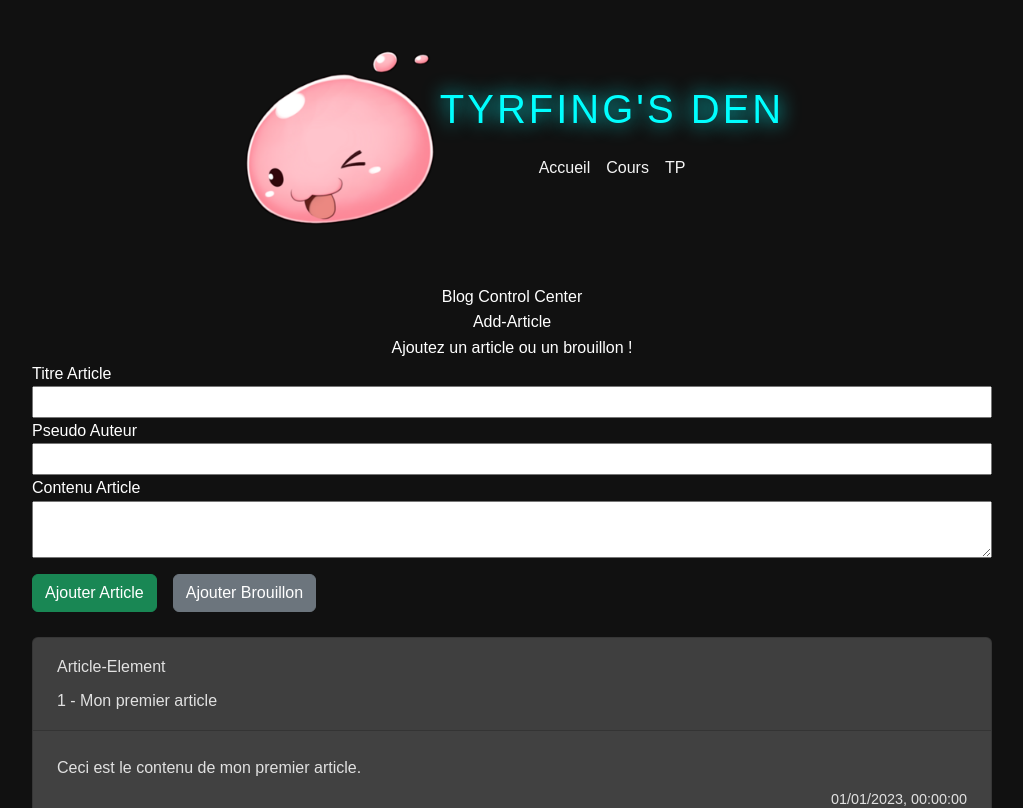
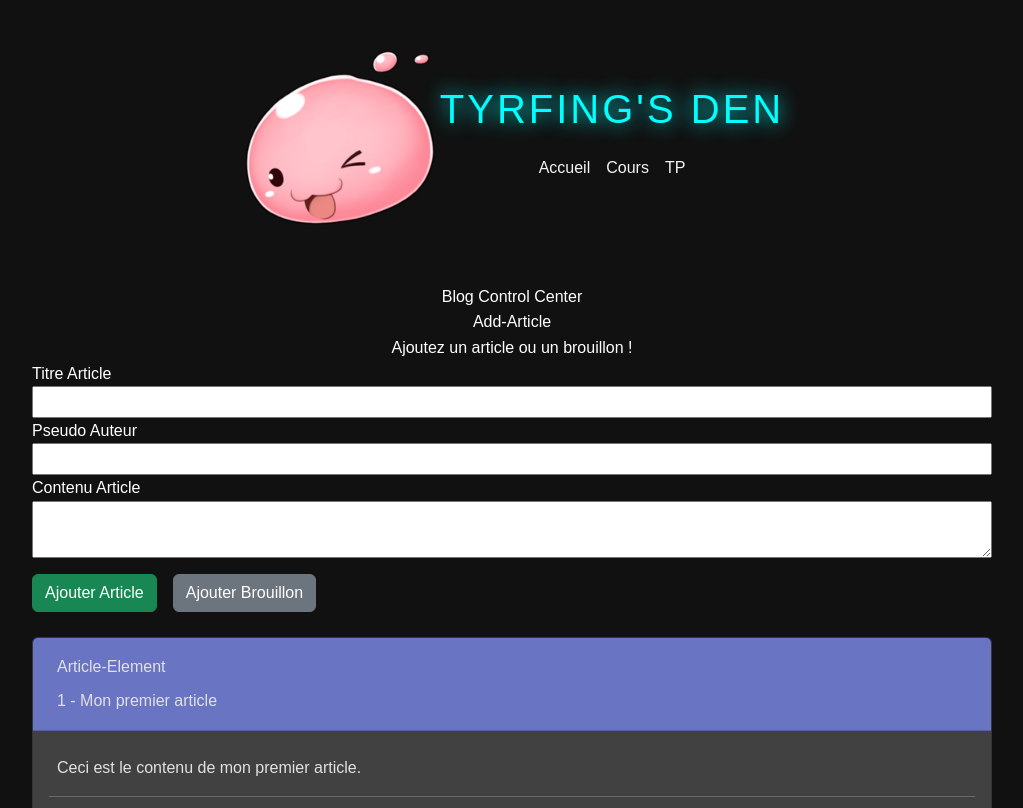
Before and after one commit to xsium/angular_cda, an Angular app: page /blog in a window 1280 px wide. Shown: the top 808 px of the page, without its empty margins (128-1151 px from the left). Built offline with nearby package versions, Linux system fonts and the light colour scheme.

Commit message:
tp blog beautify

```diff
--- a/src/app/article/article.component.css
+++ b/src/app/article/article.component.css
@@ -6,3 +6,6 @@
 .articleDate{
     font-size: 0.9rem;
 }
+.card-header-bg{
+    background-color: rgb(105, 116, 194) ;
+}
--- a/src/app/article/article.component.html
+++ b/src/app/article/article.component.html
@@ -1,10 +1,11 @@
 <div class="card article">
-  <div class="card-header">
+  <div class="card-header card-header-bg">
     <h2 class="card-title m-2">Article-Element</h2>
     <p class="m-2">{{ article.id }} - {{ article.title }}</p>
   </div>
   <div class="card-body">
     <p class="m-2">{{ article.content }}</p>
+    <hr />
     <p class="m-2 text-end articleDate">
       {{ article.date.toLocaleString("en-GB", { timeZone: "UTC" }) }}
     </p>
```
